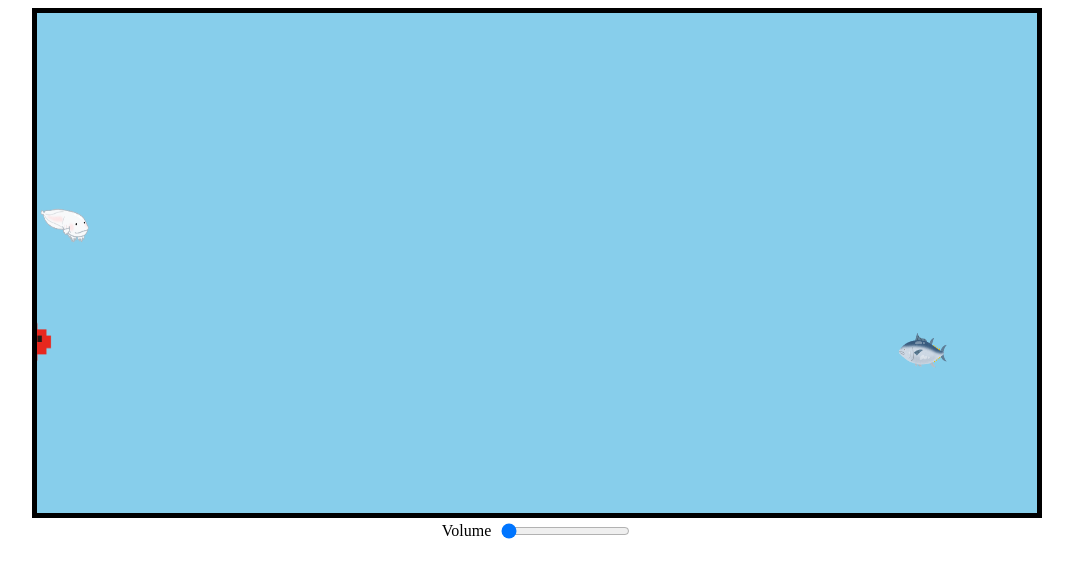
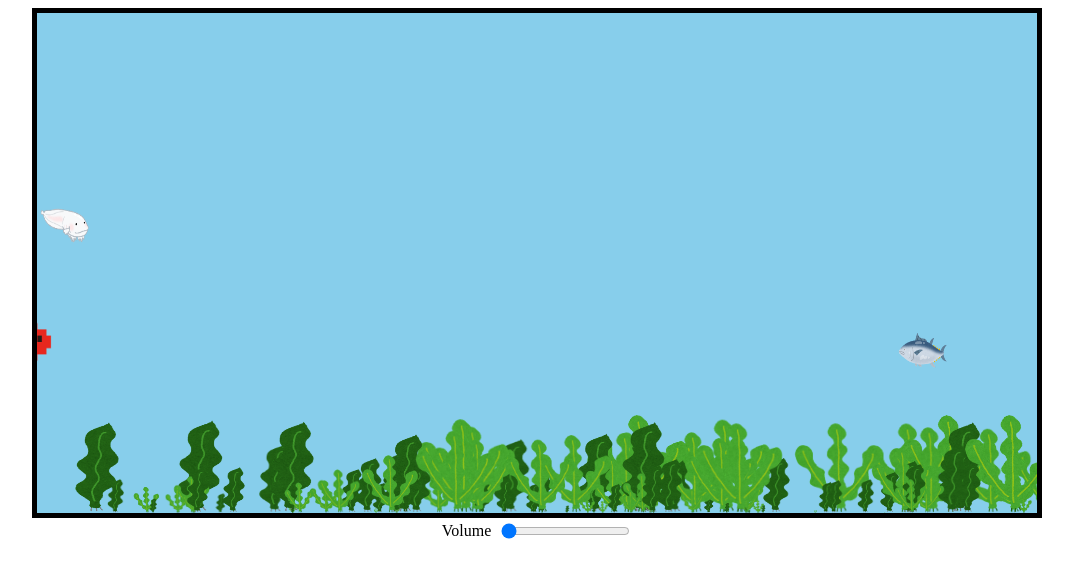
Before and after one commit to jiji-thecat/my-aquarium, a website built with Vite: page index.html in a window 1280 px wide. Shown: the whole page, without its empty margins (103-1176 px from the left). Built offline with nearby package versions, Linux system fonts and the light colour scheme.

Commit message:
add grass, change size

```diff
--- a/index.html
+++ b/index.html
@@ -11,6 +11,7 @@
       <input type="range" id="volume" name="volume" min="0" max="500" value="0" step="1" />
     </div>
     <!--Call the script tag after canvas declaration-->
+    <script type="module" src="./src/grass.ts"></script>
     <script type="module" src="./src/fish.ts"></script>
     <script type="module" src="./src/index.ts"></script>
     <link rel="stylesheet" href="./src/styles.css" type="text/css" />
--- /dev/null
+++ b/src/grass.ts
@@ -0,0 +1,75 @@
+export default class Grass {
+  private _image: HTMLImageElement;
+  private _width: number;
+  private _height: number;
+  private _x: number;
+  private _y: number;
+  private _random: number;
+  private _isRight: boolean;
+  private _count: number;
+
+  constructor(src: string, width: number, height: number, cWidth: number, cHeight: number) {
+    this._image = new Image();
+    this._image.src = `./assets/${src}.png`;
+
+    this._width = width;
+    this._height = height;
+    this._x = 0;
+    this._y = 0;
+    this._random = Math.random() * cWidth;
+    this._isRight = true;
+    this._count = 0;
+  }
+
+  get image(): HTMLImageElement {
+    return this._image;
+  }
+
+  get width(): number {
+    return this._width;
+  }
+
+  get height(): number {
+    return this._height;
+  }
+
+  get x(): number {
+    return this._x;
+  }
+
+  get y(): number {
+    return this._y;
+  }
+
+  get random(): number {
+    return this._random;
+  }
+
+  get isRight(): boolean {
+    return this._isRight;
+  }
+
+  get count(): number {
+    return this._count;
+  }
+
+  set x(x: number) {
+    this._x = x;
+  }
+
+  set y(y: number) {
+    this._y = y;
+  }
+
+  set isRight(isRight: boolean) {
+    this._isRight = isRight;
+  }
+
+  addCount = ({ isTrue }: { isTrue: boolean }) => {
+    this._count += isTrue ? 1 : -1;
+  };
+
+  getRandomPosition = () => {
+    return this._random % 20;
+  };
+}
--- a/src/index.ts
+++ b/src/index.ts
@@ -1,9 +1,11 @@
 import Fish from './fish';
+import Grass from './grass';
 
 class Main {
   private _fps = 30;
   private _fileNumber = 11;
   private _fish: Fish[] = [];
+  private _grass: Grass[] = [];
   private _canvas: HTMLCanvasElement;
   private _ctx: CanvasRenderingContext2D;
   private _volume = 3;
@@ -11,9 +13,16 @@ class Main {
   constructor() {
     this._canvas = <HTMLCanvasElement>document.getElementById('canvas'); // cast
     this._ctx = <CanvasRenderingContext2D>this._canvas.getContext('2d');
+    this._ctx.globalCompositeOperation = 'destination-over';
 
     for (let i = 0; i < this._volume; i++) {
       this._fish.push(new Fish(`f-${i}`, 50, 50, this._canvas.width, this._canvas.height));
+    }
+
+    for (let i = 0; i < 100; i++) {
+      const iNormlize = i % 2;
+      const randomSize = Math.random() * 100;
+      this._grass.push(new Grass(`g-${iNormlize}`, randomSize, randomSize, this._canvas.width, this._canvas.height));
     }
 
     const element = <HTMLInputElement>document.getElementById('volume');
@@ -29,7 +38,9 @@ class Main {
     if (value > this._volume) {
       for (let i = this._volume; i < value; i++) {
         const iNormalize = i % 11;
-        this._fish.push(new Fish(`f-${iNormalize}`, 50, 50, this._canvas.width, this._canvas.height));
+        const randomSize = Math.random() * 100;
+
+        this._fish.push(new Fish(`f-${iNormalize}`, randomSize, randomSize, this._canvas.width, this._canvas.height));
       }
     } else if (value < this._volume) {
       for (let i = this._volume; i > value; i--) {
@@ -41,11 +52,14 @@ class Main {
   };
 
   render = () => {
-    this._ctx.globalCompositeOperation = 'destination-over';
-
     const animation = () => {
       setTimeout(() => {
         this._ctx.clearRect(0, 0, this._canvas.width, this._canvas.height); // clear canvas
+
+        this._grass.forEach((g) => {
+          const random = g.random;
+          this._ctx.drawImage(g.image, random, this._canvas.height - g.height, g.width, g.height);
+        });
 
         this._fish.forEach((f) => {
           const random = f.getRandomPosition();
@@ -77,7 +91,6 @@ class Main {
           this._ctx.drawImage(f.image, 0, 0, f.width, f.height);
           this._ctx.setTransform(1, 0, 0, 1, 0, 0);
         });
-
         requestAnimationFrame(animation);
       }, 1000 / this._fps);
     };
```
